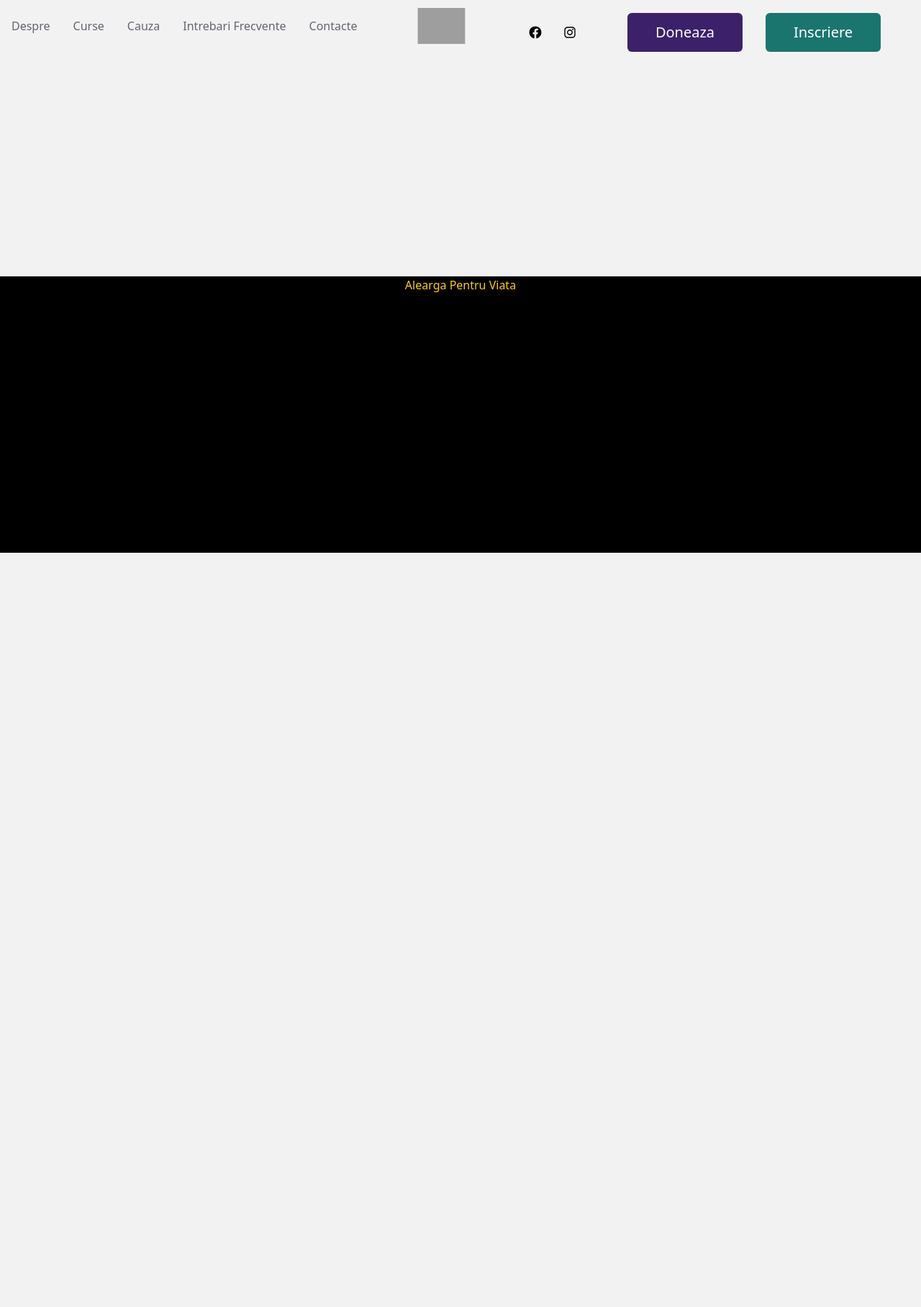
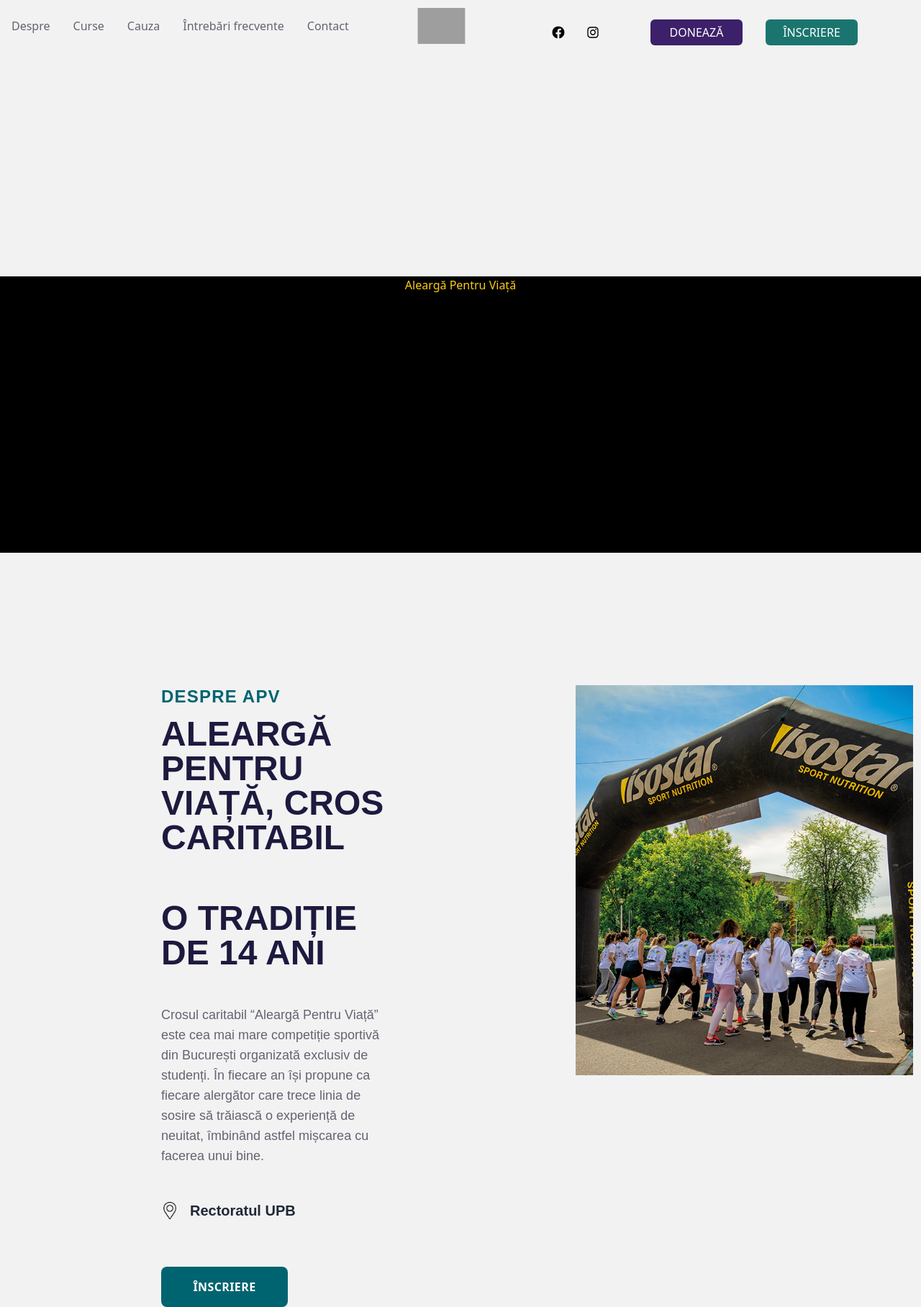
Before and after one commit to ConducereIT/APV, a React (Vite) app in the folder client/: page / in a window 1280 px wide. Shown: the whole page at 72% size. Before the commit the page ends 800 px from the top, so only its background shows below. Built offline with nearby package versions, Linux system fonts and the light colour scheme; grey boxes are pictures that could not be loaded.

Commit message:
update home page

```diff
--- /dev/null
+++ b/client/src/components/AboutHome.component.tsx
@@ -0,0 +1,40 @@
+import React from 'react';
+import LocationPin from '../assets/pin.webp';
+import AboutImgHome from '../assets/about.webp';
+
+export default function AboutHome() {
+  return (
+    <div className="max-w-auto mx-10 mt-28 md:mt-6 md:mx-56 md:flex text-custom-blue">
+      <div>
+        <h1 className="text-base md:text-2xl tracking-wider font-barlow-condensed leading-normal text-custom-green font-semibold md:mt-40">
+            DESPRE APV
+        </h1>
+        <h2 className="text-3xl md:text-5xl font-barlow-condensed leading-normal font-bold md:mt-3">
+          ALEARGĂ PENTRU VIAȚĂ, CROS CARITABIL
+        </h2>
+        <h2 className="text-2xl md:text-5xl font-barlow-condensed leading-normal font-bold mt-4 md:mt-16">
+            O TRADIȚIE DE 14 ANI
+        </h2>
+        <p className="text-base md:text-lg font-barlow font-normal leading-normal text-custom-gray mt-8 md:mt-12">
+            Crosul caritabil “Aleargă Pentru Viață” este cea mai mare competiție sportivă din București organizată exclusiv de studenți. În fiecare an își propune ca fiecare alergător care trece linia de sosire să trăiască o experiență de neuitat, îmbinând astfel mișcarea cu facerea unui bine.
+        </p>
+
+        <div className="mt-8 md:mt-12 flex items-center">
+          <img src={LocationPin} alt="Location Pin" className="w-4 md:w-6"/>
+          <span className="ml-4 text-xl md:text-xl font-barlow font-semibold text-gray-800">Rectoratul UPB</span>
+        </div>
+
+        <button className="bg-[#006470] text-white font-bold py-2 px-4 md:py-4 md:px-3 rounded-lg uppercase tracking-wide hover:bg-teal-500 focus:outline-none focus:ring transition duration-300 mt-8 w-36 md:mt-16 md:w-44">
+          Înscriere
+        </button>
+
+      </div>
+
+      <div>
+        <img src={AboutImgHome} alt="About Image" className="w-auto md:w-11/12 mr-6 my-20 md:mx-64 md:my-40"/>
+      </div>
+
+    </div>
+
+  );
+}
--- a/client/src/components/AboutText.component.tsx
+++ b/client/src/components/AboutText.component.tsx
@@ -5,7 +5,7 @@ import AboutImage from '../assets/aboutimg.webp';
 export default function AboutText() {
   return (
     <div className="max-w-auto mx-10 mt-28 md:mt-6 md:mx-60 md:flex text-custom-blue">
-      <div className=''>
+      <div>
         <h2 className="md:text-5xl font-barlow-condensed leading-normal font-bold md:mt-40">
           CE ESTE ALEARGĂ PENTRU VIAȚĂ?
         </h2>
@@ -38,5 +38,7 @@ export default function AboutText() {
 
     </div>
 
+
+
   );
 }
--- a/client/src/components/Header.component.tsx
+++ b/client/src/components/Header.component.tsx
@@ -23,7 +23,7 @@ const headerTextContent: HeaderItems[] = [
         text: "Ce este Aleargă Pentru Viață?",
         url: "/about",
       },
-      2: { text: "Echipă", url: "/about#team" },
+      2: { text: "Echipa", url: "/about#team" },
       3: { text: "Istoric", url: "/about" },
       4: {
         text: "Galerie Foto",
@@ -53,12 +53,12 @@ const headerTextContent: HeaderItems[] = [
   },
   {
     id: 4,
-    text: "Intrebari Frecvente",
+    text: "Întrebări frecvente",
     url: "/faq",
   },
   {
     id: 5,
-    text: "Contacte",
+    text: "Contact",
     url: "/contact",
   },
 ];
@@ -110,18 +110,18 @@ export const Header = () => {
             >
               <FaInstagram />
             </a>
-            <button className="bg-[#3c216a] hover:bg-[#4C268D] rounded-md translate-x-10 h-[60%] text-white text-xl  w-[25%]">
-              Doneaza
+            <button className="bg-[#3c216a] hover:bg-[#4C268D] rounded-md translate-x-10 h-[40%] text-white text-base text-bold  w-[20%]">
+              DONEAZĂ
             </button>
-            <button className="bg-[#1b756f] hover:bg-[#3f9892] translate-x-10 h-[60%] rounded-md text-white text-xl  w-[25%]">
-              Inscriere
+            <button className="bg-[#1b756f] hover:bg-[#3f9892] translate-x-10 h-[40%] rounded-md text-white text-base text-bold w-[20%]">
+              ÎNSCRIERE
             </button>
           </div>
         </div>
       </div>
       <div className={`md:hidden bg-white shadow-lg block min-h-16 w-full fixed top-0  z-30  ${isScrolling && !menuBurger ? 'bg-slate-50 rounded-b-2xl shadow-lg' : ''}`}>
         <img
-              className="h-12 w-12 absolute -top-1 my-3 scale-75 left-[4%] cursor-pointer"
+              className="h-18 w-18 absolute -top-1 my-3 scale-75 left-[4%] cursor-pointer"
               src={LOGO}
               alt="Logo"
               onClick={() => window.location.href= "/"}
--- a/client/src/components/Team.component.tsx
+++ b/client/src/components/Team.component.tsx
@@ -7,7 +7,7 @@ export default function Team() {
         <div>
 
           <h2 className="md:text-5xl font-barlow-condensed leading-normal font-bold md:mt-40">
-            Echipă
+            Echipa
           </h2>
 
           <p className="text-sm md:text-base font-barlow font-bold leading-normal text-custom-green mt-8 md:mt-12">
--- a/client/src/views/Home.view.tsx
+++ b/client/src/views/Home.view.tsx
@@ -1,12 +1,14 @@
 import { Header } from "../components/Header.component";
+import AboutHome from "../components/AboutHome.component";
 
 const Home = () => {
   return (
     <>
       <Header />
       <div className="h-96 w-auto bg-black text-center mx-auto max-w-[80rem] mt-96">
-        <h1 className="text-yellow-400">Alearga Pentru Viata</h1>
+        <h1 className="text-yellow-400">Aleargă Pentru Viață</h1>
       </div>
+      <AboutHome/>
     </>
   );
 };
```
Also changed, not shown: client/src/assets/about.webp (added).
